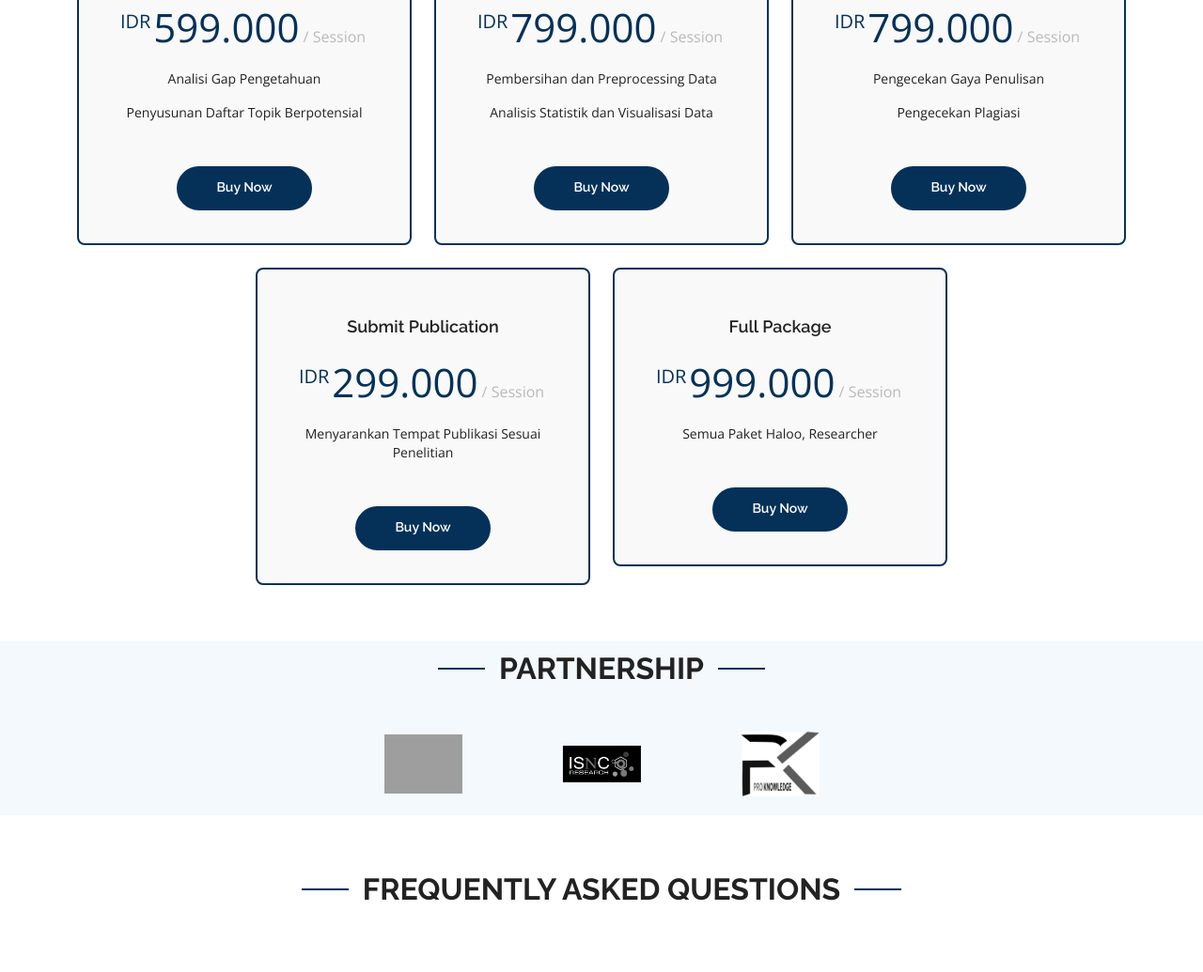
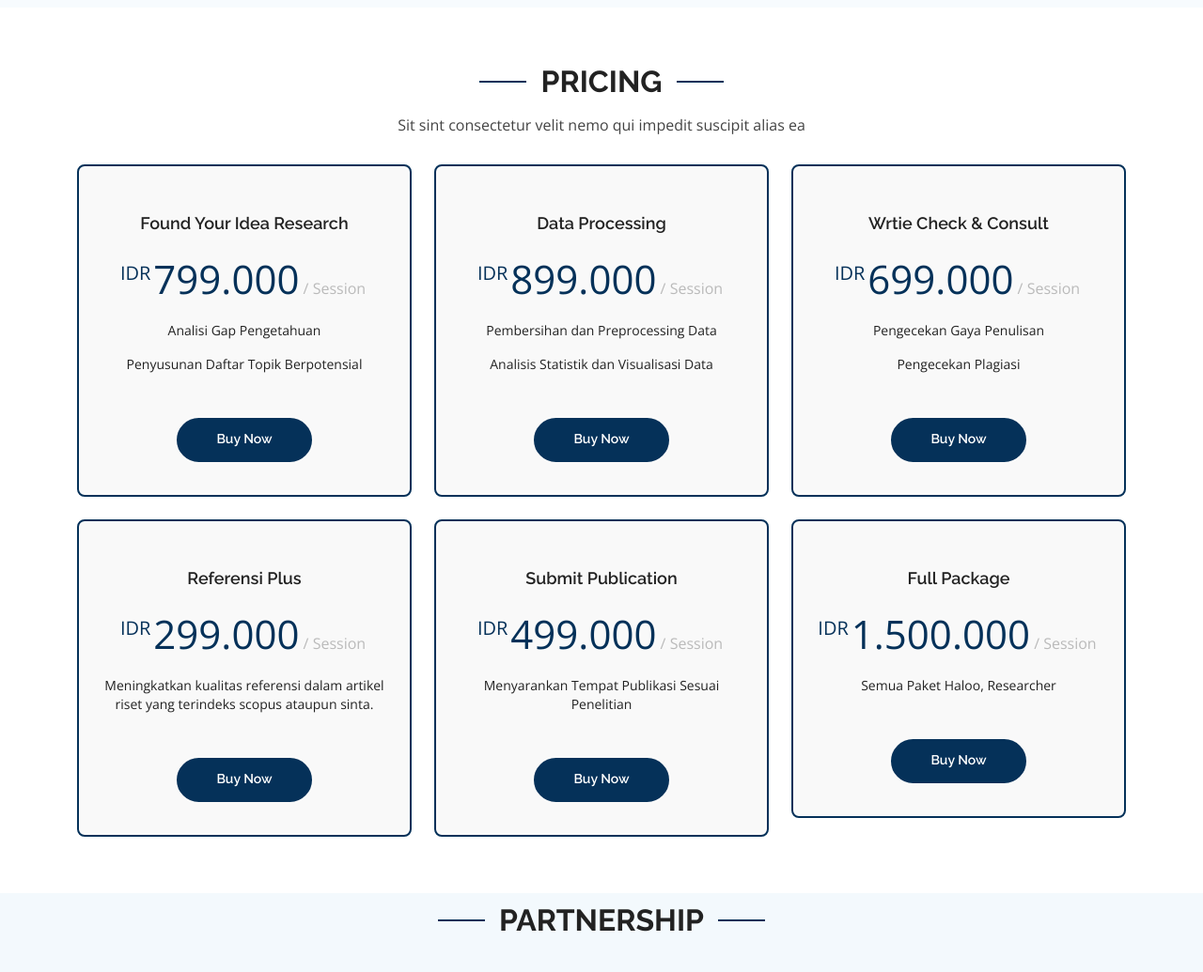
Before and after one commit to daniharmade/haloo-researcher, a plain HTML site: page index.html in a window 1280 px wide. Shown: the part 2858-3893 px from the top of the page at 94% size. Drawn offline with nearby package versions, Linux system fonts and the light colour scheme; grey boxes are pictures that could not be loaded.

Commit message:
Update index.html

```diff
--- a/index.html
+++ b/index.html
@@ -312,104 +312,35 @@
             <div
               class="col-md-6 col-lg-3 d-flex align-items-stretch mb-5 mb-lg-0"
             >
-              <div class="icon-box" data-aos="fade-up" data-aos-delay="400">
-                <div class="icon"><i class="bx bx-world"></i></div>
-                <h4 class="title"><a href="">Submit Publication</a></h4>
+              <div class="icon-box" data-aos="fade-up" data-aos-delay="300">
+                <div class="icon"><i class="bx bxs-pencil"></i></div>
+                <h4 class="title"><a href="">Referensi Plus</a></h4>
                 <p class="description">
-                  Manage your publication process with organized and efficient
-                  steps.
+                  Improve the quality of your References in your research.
                 </p>
+              </div>
+            </div>
+
+            <div
+              class="container d-flex justify-content-center align-items-center"
+            >
+              <div
+                class="col-md-6 col-lg-3 d-flex align-items-stretch mb-5 mb-lg-0 mt-2 text-center"
+              >
+                <div class="icon-box" data-aos="fade-up" data-aos-delay="400">
+                  <div class="icon"><i class="bx bx-world"></i></div>
+                  <h4 class="title"><a href="">Submit Publication</a></h4>
+                  <p class="description">
+                    Manage your publication process with organized and efficient
+                    steps.
+                  </p>
+                </div>
               </div>
             </div>
           </div>
         </div>
       </section>
       <!-- End Services Section -->
-
-      <!-- ======= More Services Section ======= -->
-      <!-- <section id="more-services" class="more-services">
-        <div class="container">
-          <div class="row">
-            <div class="col-md-6 d-flex align-items-stretch">
-              <div
-                class="card"
-                style="background-image: url('assets/img/more-services-1.jpg')"
-                data-aos="fade-up"
-                data-aos-delay="100"
-              >
-                <div class="card-body">
-                  <h5 class="card-title"><a href="">Lobira Duno</a></h5>
-                  <p class="card-text">
-                    Lorem ipsum dolor sit amet, consectetur elit, sed do eiusmod
-                    tempor ut labore et dolore magna aliqua.
-                  </p>
-                  <div class="read-more">
-                    <a href="#"><i class="bi bi-arrow-right"></i> Read More</a>
-                  </div>
-                </div>
-              </div>
-            </div>
-            <div class="col-md-6 d-flex align-items-stretch mt-4 mt-md-0">
-              <div
-                class="card"
-                style="background-image: url('assets/img/more-services-2.jpg')"
-                data-aos="fade-up"
-                data-aos-delay="200"
-              >
-                <div class="card-body">
-                  <h5 class="card-title"><a href="">Limere Radses</a></h5>
-                  <p class="card-text">
-                    Sed ut perspiciatis unde omnis iste natus error sit
-                    voluptatem doloremque laudantium, totam rem.
-                  </p>
-                  <div class="read-more">
-                    <a href="#"><i class="bi bi-arrow-right"></i> Read More</a>
-                  </div>
-                </div>
-              </div>
-            </div>
-            <div class="col-md-6 d-flex align-items-stretch mt-4">
-              <div
-                class="card"
-                style="background-image: url('assets/img/more-services-3.jpg')"
-                data-aos="fade-up"
-                data-aos-delay="100"
-              >
-                <div class="card-body">
-                  <h5 class="card-title"><a href="">Nive Lodo</a></h5>
-                  <p class="card-text">
-                    Nemo enim ipsam voluptatem quia voluptas sit aut odit aut
-                    fugit, sed quia magni dolores.
-                  </p>
-                  <div class="read-more">
-                    <a href="#"><i class="bi bi-arrow-right"></i> Read More</a>
-                  </div>
-                </div>
-              </div>
-            </div>
-            <div class="col-md-6 d-flex align-items-stretch mt-4">
-              <div
-                class="card"
-                style="background-image: url('assets/img/more-services-4.jpg')"
-                data-aos="fade-up"
-                data-aos-delay="200"
-              >
-                <div class="card-body">
-                  <h5 class="card-title"><a href="">Pale Treda</a></h5>
-                  <p class="card-text">
-                    Nostrum eum sed et autem dolorum perspiciatis. Magni porro
-                    quisquam laudantium voluptatem.
-                  </p>
-                  <div class="read-more">
-                    <a href="#"><i class="bi bi-arrow-right"></i> Read More</a>
-                  </div>
-                </div>
-              </div>
-            </div>
-          </div>
-        </div>
-      </section> -->
-      <!-- End More Services Section -->
 
       <!-- ======= Testimonials Section ======= -->
       <section id="testimonials" class="testimonials section-bg">
@@ -580,7 +511,7 @@
                 data-aos-delay="100"
               >
                 <h3>Found Your Idea Research</h3>
-                <h4><sup>IDR</sup>599.000<span> / Session</span></h4>
+                <h4><sup>IDR</sup>799.000<span> / Session</span></h4>
                 <ul>
                   <li>Analisi Gap Pengetahuan</li>
                   <li>Penyusunan Daftar Topik Berpotensial</li>
@@ -603,7 +534,7 @@
                 data-aos-delay="100"
               >
                 <h3>Data Processing</h3>
-                <h4><sup>IDR</sup>799.000<span> / Session</span></h4>
+                <h4><sup>IDR</sup>899.000<span> / Session</span></h4>
                 <ul>
                   <li>Pembersihan dan Preprocessing Data</li>
                   <li>Analisis Statistik dan Visualisasi Data</li>
@@ -626,7 +557,7 @@
                 data-aos-delay="100"
               >
                 <h3>Wrtie Check & Consult</h3>
-                <h4><sup>IDR</sup>799.000<span> / Session</span></h4>
+                <h4><sup>IDR</sup>699.000<span> / Session</span></h4>
                 <ul>
                   <li>Pengecekan Gaya Penulisan</li>
                   <li>Pengecekan Plagiasi</li>
@@ -648,8 +579,33 @@
                 data-aos="zoom-in"
                 data-aos-delay="100"
               >
+                <h3>Referensi Plus</h3>
+                <h4><sup>IDR</sup>299.000<span> / Session</span></h4>
+                <ul>
+                  <li>
+                    Meningkatkan kualitas referensi dalam artikel riset yang
+                    terindeks scopus ataupun sinta.
+                  </li>
+                </ul>
+                <div class="btn-wrap">
+                  <a
+                    href="http://wa.me/6281397509149"
+                    class="btn-buy"
+                    target="_blank"
+                    >Buy Now</a
+                  >
+                </div>
+              </div>
+            </div>
+
+            <div class="col-lg-4 col-md-6 mt-4 md-0 mt-2">
+              <div
+                class="box recommended"
+                data-aos="zoom-in"
+                data-aos-delay="100"
+              >
                 <h3>Submit Publication</h3>
-                <h4><sup>IDR</sup>299.000<span> / Session</span></h4>
+                <h4><sup>IDR</sup>499.000<span> / Session</span></h4>
                 <ul>
                   <li>Menyarankan Tempat Publikasi Sesuai Penelitian</li>
                 </ul>
@@ -671,7 +627,7 @@
                 data-aos-delay="100"
               >
                 <h3>Full Package</h3>
-                <h4><sup>IDR</sup>999.000<span> / Session</span></h4>
+                <h4><sup>IDR</sup>1.500.000<span> / Session</span></h4>
                 <ul>
                   <li>Semua Paket Haloo, Researcher</li>
                 </ul>
```
